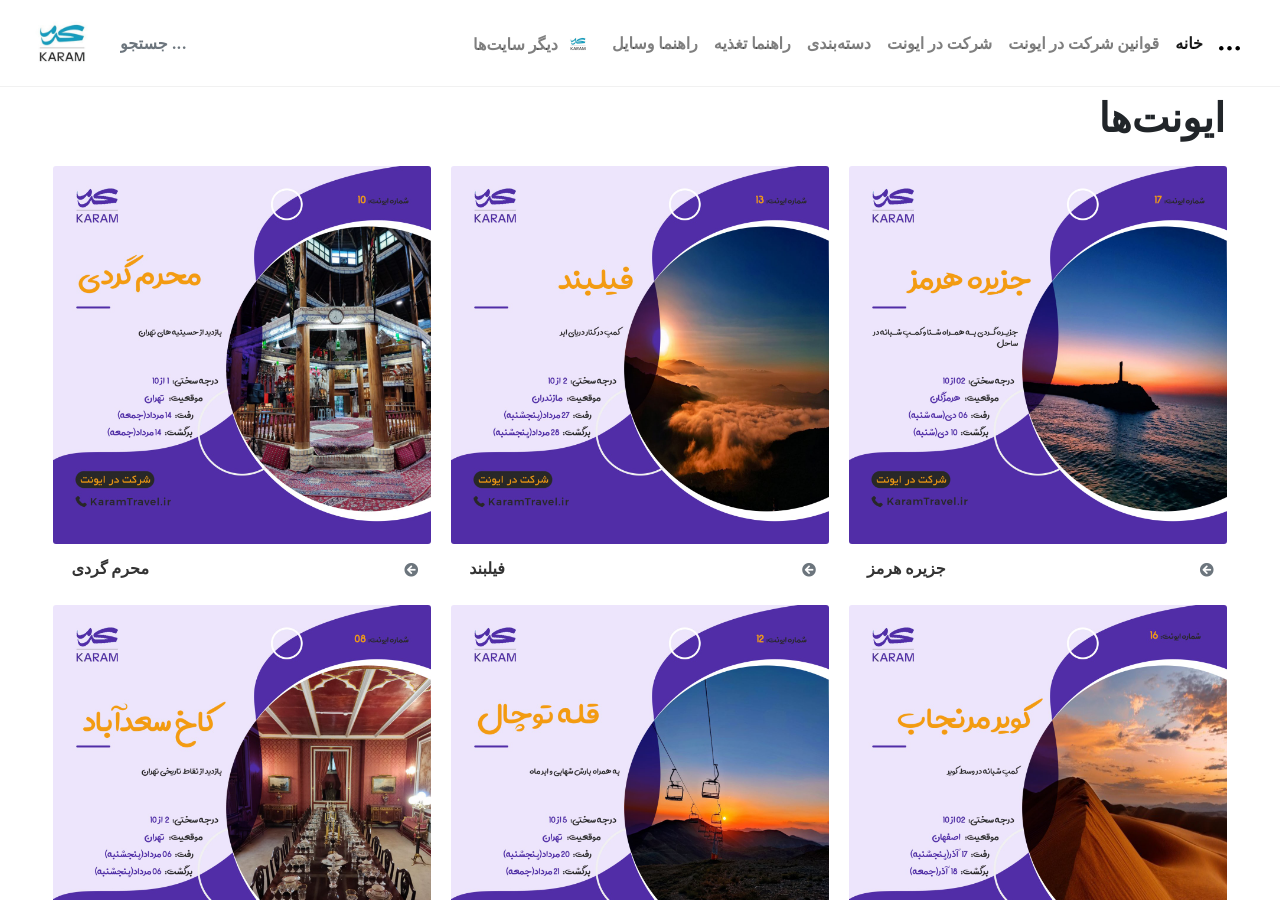
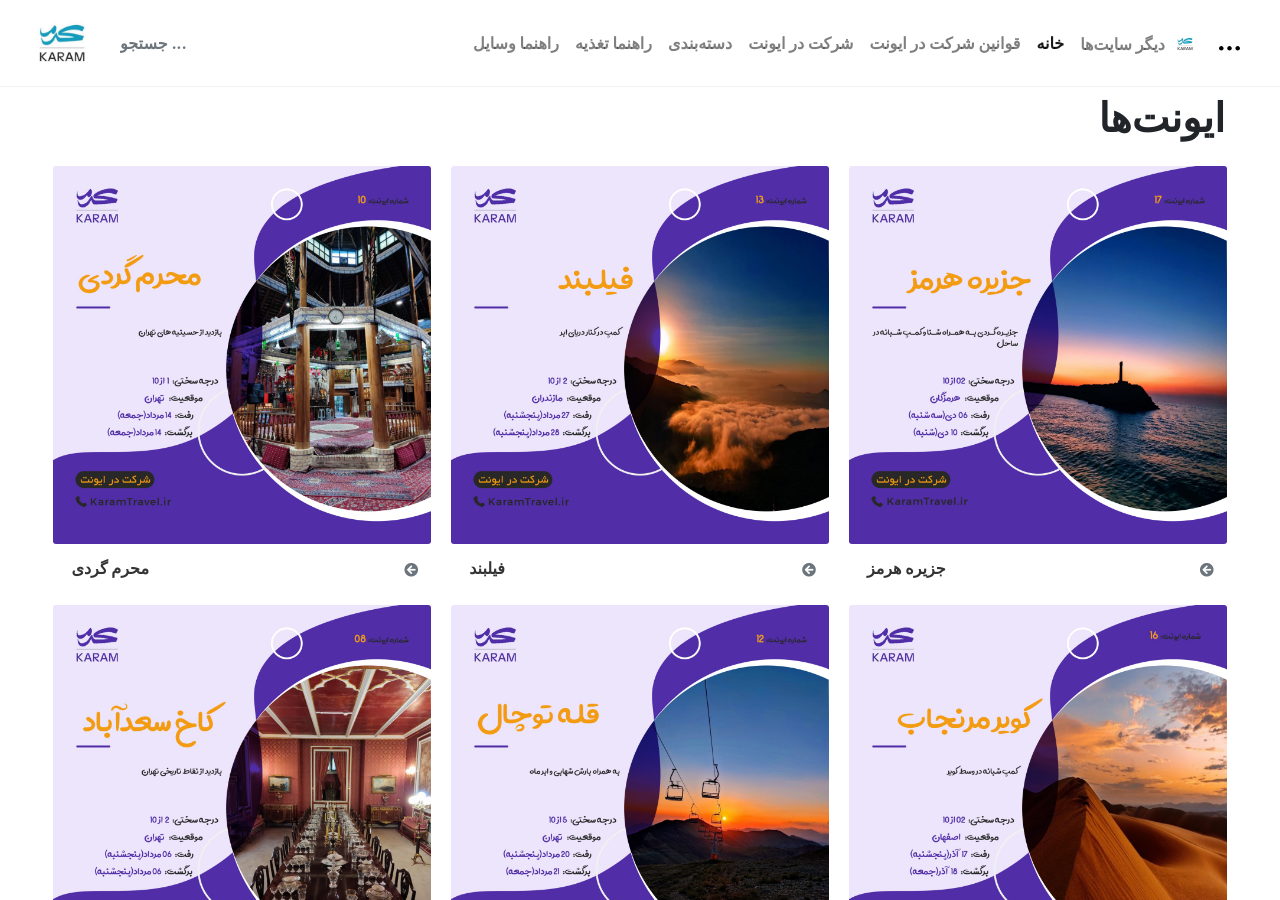
Before and after one commit to MHKarami97/event, a Jekyll site: the page built from index.html, in a window 1280 px wide and 900 px high. Built offline with Jekyll 4.4.1, drawn with Linux system fonts in a browser that asks for light colours; nearby versions of some CDN libraries; library files that are not in the unit come from our copies; the list of posts is cut into pages by our own code.

Commit message:
fix: make ui better

```diff
--- a/_includes/footer-social.html
+++ b/_includes/footer-social.html
@@ -1,9 +1 @@
 <!--  Replace footer social links here -->
-
-<li class="d-inline-block ml-1 mr-1"><a target="_blank" href="https://www.facebook.com/mhkarami97" class="text-dark"><i class="fab fa-facebook-f"></i></a></li>
-
-<li class="d-inline-block ml-1 mr-1"><a target="_blank" href="https://twitter.com/mhkarami97" class="text-dark"><i class="fab fa-twitter"></i></a></li>
-
-<li class="d-inline-block ml-1 mr-1"><a target="_blank" href="https://instagram.com/karam.travel" class="text-dark"><i class="fab fa-instagram"></i></a></li>
-
-<li class="d-inline-block ml-1 mr-1"><a target="_blank" href="https://t.me/karamtravel" class="text-dark"><i class="fab fa-telegram"></i></a></li>
--- a/_includes/menu-header.html
+++ b/_includes/menu-header.html
@@ -1,8 +1,5 @@
 <!--  Replace top menu links here -->
 
-<li class="nav-item" style="direction: rtl;">
-    <a class="nav-link" href="https://karamtravel.ir/#blog"><img class="rounded-circle mr-2" src="{{site.baseurl}}/{{site.avatar}}" width="20"><span class="align-middle" style="margin-right: 10px;">دیگر سایت‌ها</span></a>
-</li>
 <li class="nav-item">
     <a class="nav-link" href="https://travel.mhkarami97.ir/tools">راهنما وسایل</a>
 </li>
@@ -21,6 +18,9 @@
 <li class="nav-item">
     <a class="nav-link active" href="{{site.baseurl}}/index.html">خانه</a>
 </li>
+<li class="nav-item" style="direction: rtl;">
+	<a class="nav-link" href="https://mhkarami97.ir"><img class="rounded-circle mr-2" src="{{site.baseurl}}/{{site.avatar}}" width="20"><span class="align-middle" style="margin-right: 10px;">دیگر سایت‌ها</span></a>
+</li>
 <li class="nav-item dropdown">
 	<a class="nav-link" href="#" id="dropdown02" data-toggle="dropdown" aria-haspopup="true" aria-expanded="false">
 	  <svg style="margin-top:10px;" class="_3DJPT" version="1.1" viewbox="0 0 32 32" width="21" height="21" aria-hidden="false" data-reactid="71"><path d="M7 15.5c0 1.9-1.6 3.5-3.5 3.5s-3.5-1.6-3.5-3.5 1.6-3.5 3.5-3.5 3.5 1.6 3.5 3.5zm21.5-3.5c-1.9 0-3.5 1.6-3.5 3.5s1.6 3.5 3.5 3.5 3.5-1.6 3.5-3.5-1.6-3.5-3.5-3.5zm-12.5 0c-1.9 0-3.5 1.6-3.5 3.5s1.6 3.5 3.5 3.5 3.5-1.6 3.5-3.5-1.6-3.5-3.5-3.5z" data-reactid="22"></path></svg>
@@ -30,7 +30,7 @@
 		<div class="dropdown-divider">
 		</div>
 		<span class="dropdown-item">
-			<a href="https://karamtravel.ir" class="btn btn-primary d-block"> سایت اصلی
+			<a href="https://mhkarami97.ir" class="btn btn-primary d-block"> سایت اصلی
 			</a>
 		</span>
 	</div>
```
Also changed, not shown: README.md.
